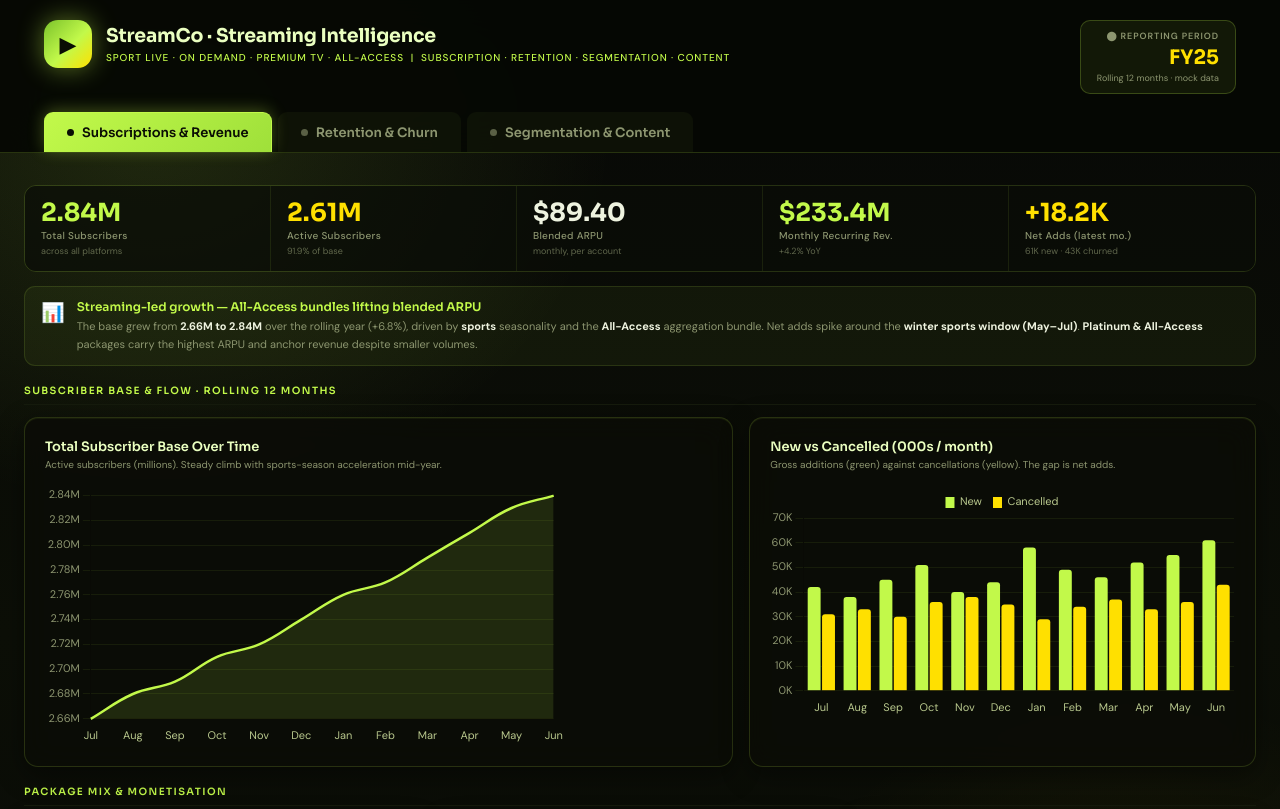
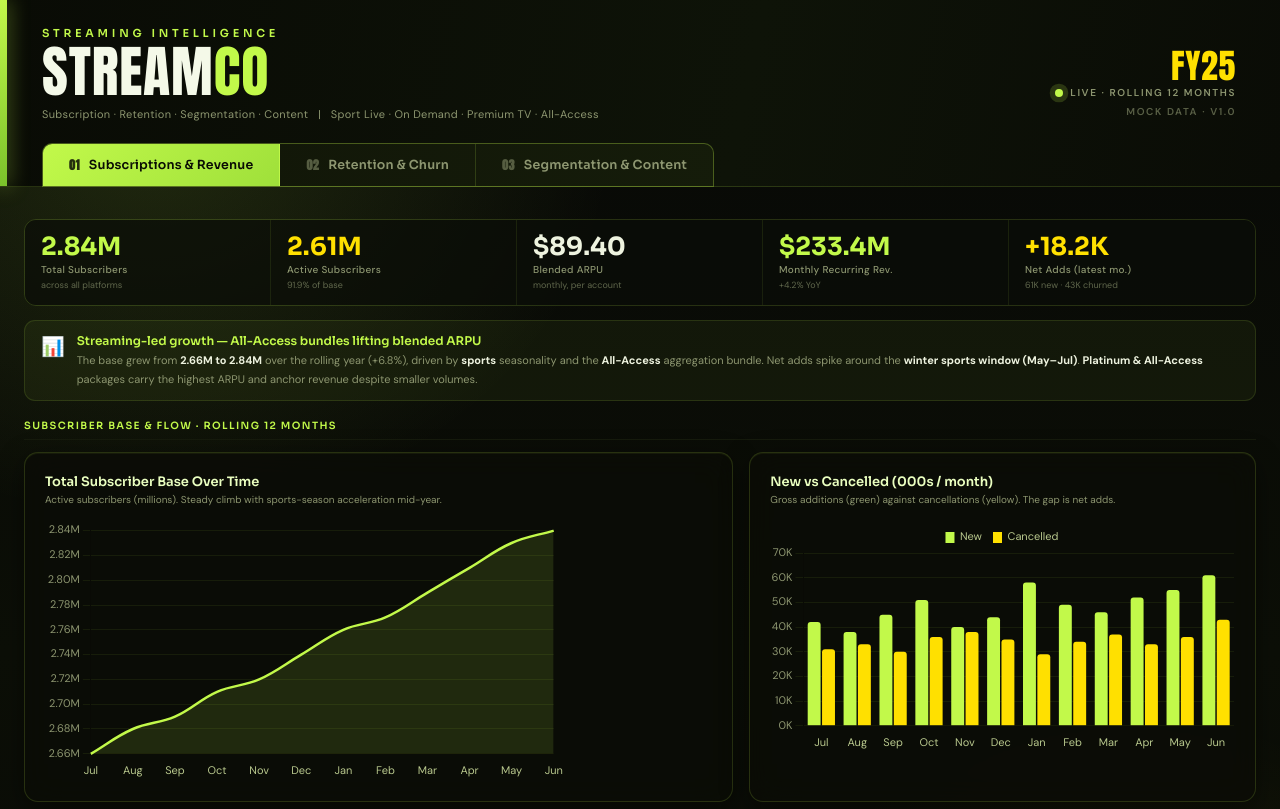
Before and after one commit to madelivniekerk/Tableau-Reports, a plain HTML site: page streaming_intelligence/streamco_dashboard.html in a window 1280 px wide. Shown: the top 809 px of the page. Drawn offline with nearby package versions, Linux system fonts and the light colour scheme.

Commit message:
Add content poster art and broadcast-band masthead to StreamCo dashboard
- Generated genre-keyed "poster" cover art (no external assets): thumbnails
  in the Top Content table plus a new Trending Now hero strip on Tab 3.
- Replace the templated header with a broadcast-band masthead: lime accent
  stripe, condensed Anton wordmark, live indicator, segmented-control tabs.

Co-Authored-By: Claude Sonnet 4.6 <noreply@anthropic.com>

```diff
--- a/streaming_intelligence/streamco_dashboard.html
+++ b/streaming_intelligence/streamco_dashboard.html
@@ -4,7 +4,7 @@
 <meta charset="UTF-8">
 <meta name="viewport" content="width=device-width,initial-scale=1.0">
 <title>StreamCo · Streaming Intelligence</title>
-<link href="https://fonts.googleapis.com/css2?family=Sora:wght@500;600;700&family=DM+Sans:wght@400;500;600;700&display=swap" rel="stylesheet">
+<link href="https://fonts.googleapis.com/css2?family=Anton&family=Sora:wght@500;600;700&family=DM+Sans:wght@400;500;600;700&display=swap" rel="stylesheet">
 <script src="https://cdn.jsdelivr.net/npm/chart.js@4.4.0/dist/chart.umd.min.js"></script>
 <style>
 *{box-sizing:border-box;margin:0;padding:0;}
@@ -24,35 +24,38 @@ body{min-height:100vh;color:var(--text);font-family:'DM Sans',system-ui,sans-ser
     linear-gradient(180deg,#070806 0%,#0c0f07 50%,#070806 100%);
   overflow-x:hidden;}
 
-/* Header */
-.header{background:rgba(6,8,4,0.94);backdrop-filter:blur(20px);
-  border-bottom:1px solid rgba(194,249,74,0.18);padding:20px 44px 0;position:relative;z-index:2;}
-.header-top{display:flex;align-items:flex-start;justify-content:space-between;gap:20px;padding-bottom:18px;}
-.logo-group{display:flex;align-items:center;gap:14px;}
-.logo-icon{width:48px;height:48px;border-radius:14px;
-  background:linear-gradient(135deg,#7BC22B,#C2F94A 55%,#FFE000);
-  display:flex;align-items:center;justify-content:center;font-size:22px;color:#0a0d04;
-  box-shadow:0 0 26px rgba(194,249,74,0.45);}
-.logo-title{font-family:'Sora',sans-serif;font-size:19px;font-weight:700;color:#eaffc0;letter-spacing:-0.01em;}
-.logo-sub{font-size:10px;color:var(--green);margin-top:3px;letter-spacing:0.09em;font-weight:500;text-transform:uppercase;}
-.as-at{text-align:right;background:rgba(194,249,74,0.07);
-  border:1px solid rgba(194,249,74,0.22);border-radius:10px;padding:9px 16px;}
-.as-at-label{font-size:9px;color:var(--muted);font-weight:600;letter-spacing:0.10em;margin-bottom:3px;}
-.as-at-val{font-family:'Sora',sans-serif;font-size:20px;font-weight:700;color:var(--yellow);}
-.as-at-sub{font-size:9px;color:var(--muted);margin-top:2px;}
+/* Broadcast masthead */
+.masthead{position:relative;z-index:2;padding:26px 44px 0 42px;
+  background:linear-gradient(102deg,#090b05 0%,#0e1308 58%,#0a0c06 100%);
+  border-bottom:1px solid rgba(194,249,74,0.16);}
+.masthead::before{content:'';position:absolute;left:0;top:0;bottom:0;width:7px;
+  background:linear-gradient(180deg,var(--green),var(--green3));box-shadow:0 0 20px rgba(194,249,74,0.55);}
+.mast-top{display:flex;align-items:flex-end;justify-content:space-between;gap:28px;}
+.eyebrow{font-family:'Sora',sans-serif;font-size:11px;font-weight:600;letter-spacing:0.34em;
+  text-transform:uppercase;color:var(--green);margin-bottom:6px;}
+.wordmark{font-family:'Anton',sans-serif;font-size:56px;line-height:0.9;letter-spacing:0.015em;
+  text-transform:uppercase;color:#f4f9e8;}
+.wordmark em{font-style:normal;color:var(--green);}
+.mast-sub{font-size:11px;color:var(--muted);margin-top:11px;letter-spacing:0.03em;}
+.mast-right{display:flex;flex-direction:column;align-items:flex-end;gap:6px;padding-bottom:3px;}
+.period{font-family:'Anton',sans-serif;font-size:34px;line-height:0.85;color:var(--yellow);letter-spacing:0.02em;}
+.live{display:inline-flex;align-items:center;gap:7px;font-size:10px;font-weight:600;
+  letter-spacing:0.16em;text-transform:uppercase;color:var(--muted);}
+.live .dot{width:8px;height:8px;border-radius:50%;background:var(--green);
+  box-shadow:0 0 0 0 rgba(194,249,74,0.6);animation:pulse 2.2s infinite;}
+@keyframes pulse{0%{box-shadow:0 0 0 0 rgba(194,249,74,0.5);}70%{box-shadow:0 0 0 8px rgba(194,249,74,0);}100%{box-shadow:0 0 0 0 rgba(194,249,74,0);}}
 
-/* Tab nav */
-.tabnav{display:flex;gap:6px;align-items:flex-end;}
-.tabbtn{font-family:'Sora',sans-serif;font-size:13px;font-weight:600;color:var(--muted);
-  padding:11px 22px;cursor:pointer;border:1px solid transparent;border-bottom:none;
-  border-radius:9px 9px 0 0;background:rgba(194,249,74,0.04);transition:all .15s;display:flex;align-items:center;gap:8px;}
-.tabbtn .dot{width:7px;height:7px;border-radius:50%;background:currentColor;opacity:.6;}
-.tabbtn:hover{color:var(--text);background:rgba(194,249,74,0.09);}
-.tabbtn.active{color:#0a0d04;background:linear-gradient(135deg,var(--green),var(--green2));
-  border-color:var(--green);box-shadow:0 -2px 16px rgba(194,249,74,0.30);}
-.tabbtn.active .dot{background:#0a0d04;opacity:1;}
-.tabbtn.t2.active{background:linear-gradient(135deg,var(--yellow),var(--yellow2));border-color:var(--yellow);
-  box-shadow:0 -2px 16px rgba(255,224,0,0.28);}
+/* Segmented-control tabs */
+.tabnav{display:inline-flex;margin:22px 0 -1px;border:1px solid rgba(194,249,74,0.30);
+  border-radius:10px 10px 0 0;overflow:hidden;background:rgba(194,249,74,0.04);}
+.tabbtn{font-family:'Sora',sans-serif;font-size:12.5px;font-weight:600;color:var(--muted);
+  padding:12px 26px;cursor:pointer;border-right:1px solid rgba(194,249,74,0.16);
+  transition:all .15s;display:flex;align-items:center;gap:9px;letter-spacing:0.015em;}
+.tabbtn:last-child{border-right:none;}
+.tabbtn .seg-n{font-family:'Anton',sans-serif;font-size:12px;opacity:0.55;letter-spacing:0.04em;}
+.tabbtn:hover{color:var(--text);background:rgba(194,249,74,0.10);}
+.tabbtn.active{color:#0a0d04;background:linear-gradient(135deg,var(--green),var(--green2));}
+.tabbtn.active .seg-n{opacity:0.85;}
 
 /* KPI row */
 .kpi-row{display:grid;grid-template-columns:repeat(5,1fr);gap:0;
@@ -107,6 +110,28 @@ body{min-height:100vh;color:var(--text);font-family:'DM Sans',system-ui,sans-ser
 .bar-cell .b{height:7px;border-radius:4px;background:linear-gradient(90deg,var(--green3),var(--green));}
 .num{font-family:'Sora',sans-serif;font-weight:600;}
 
+/* Generated content "poster" art */
+.poster{position:relative;border-radius:7px;overflow:hidden;flex-shrink:0;
+  display:flex;align-items:center;justify-content:center;
+  box-shadow:0 4px 12px rgba(0,0,0,0.45);border:1px solid rgba(255,255,255,0.08);}
+.poster::after{content:'';position:absolute;inset:0;
+  background:radial-gradient(ellipse 80% 60% at 30% 20%,rgba(255,255,255,0.18),transparent 60%);}
+.poster .glyph{position:relative;z-index:1;filter:drop-shadow(0 2px 5px rgba(0,0,0,0.45));opacity:0.95;}
+.poster .pttl{position:absolute;left:0;right:0;bottom:0;z-index:2;padding:14px 8px 7px;
+  font-family:'Sora',sans-serif;font-size:10px;font-weight:700;color:#fff;line-height:1.18;
+  background:linear-gradient(to top,rgba(0,0,0,0.78),transparent);text-shadow:0 1px 3px rgba(0,0,0,0.7);}
+.poster .badge{position:absolute;top:6px;left:6px;z-index:2;font-size:8px;font-weight:700;
+  letter-spacing:0.04em;padding:2px 6px;border-radius:6px;background:rgba(0,0,0,0.42);color:#fff;}
+.poster.thumb{width:42px;height:58px;}
+.poster.hero{width:128px;height:182px;}
+
+/* Trending strip */
+.trending{display:flex;gap:14px;overflow-x:auto;padding:6px 2px 12px;}
+.trending::-webkit-scrollbar{height:7px;}
+.trending::-webkit-scrollbar-thumb{background:rgba(194,249,74,0.25);border-radius:4px;}
+.trend-item{display:flex;flex-direction:column;gap:7px;width:128px;flex-shrink:0;}
+.trend-meta{font-size:10px;color:var(--muted);line-height:1.3;}
+
 /* Cohort heatmap */
 .heat{width:100%;border-collapse:separate;border-spacing:4px;font-size:11px;}
 .heat th{font-size:10px;color:var(--muted);font-weight:600;padding:4px;text-align:center;}
@@ -124,27 +149,25 @@ body{min-height:100vh;color:var(--text);font-family:'DM Sans',system-ui,sans-ser
 </head>
 <body>
 
-<div class="header">
-  <div class="header-top">
-    <div class="logo-group">
-      <div class="logo-icon">&#9654;</div>
-      <div>
-        <div class="logo-title">StreamCo &middot; Streaming Intelligence</div>
-        <div class="logo-sub">Sport Live &middot; On Demand &middot; Premium TV &middot; All-Access &nbsp;|&nbsp; Subscription &middot; Retention &middot; Segmentation &middot; Content</div>
-      </div>
+<header class="masthead">
+  <div class="mast-top">
+    <div class="mast-brand">
+      <div class="eyebrow">Streaming Intelligence</div>
+      <div class="wordmark">Stream<em>Co</em></div>
+      <div class="mast-sub">Subscription &middot; Retention &middot; Segmentation &middot; Content &nbsp;&nbsp;|&nbsp;&nbsp; Sport Live &middot; On Demand &middot; Premium TV &middot; All-Access</div>
     </div>
-    <div class="as-at">
-      <div class="as-at-label">&#11044; REPORTING PERIOD</div>
-      <div class="as-at-val">FY25</div>
-      <div class="as-at-sub">Rolling 12 months &middot; mock data</div>
+    <div class="mast-right">
+      <div class="period">FY25</div>
+      <div class="live"><span class="dot"></span>Live &middot; rolling 12 months</div>
+      <div class="live" style="opacity:.6;">Mock data &middot; v1.0</div>
     </div>
   </div>
-  <div class="tabnav">
-    <div class="tabbtn active" data-tab="subs"><span class="dot"></span>Subscriptions &amp; Revenue</div>
-    <div class="tabbtn t2" data-tab="churn"><span class="dot"></span>Retention &amp; Churn</div>
-    <div class="tabbtn" data-tab="seg"><span class="dot"></span>Segmentation &amp; Content</div>
-  </div>
-</div>
+  <nav class="tabnav">
+    <div class="tabbtn active" data-tab="subs"><span class="seg-n">01</span>Subscriptions &amp; Revenue</div>
+    <div class="tabbtn" data-tab="churn"><span class="seg-n">02</span>Retention &amp; Churn</div>
+    <div class="tabbtn" data-tab="seg"><span class="seg-n">03</span>Segmentation &amp; Content</div>
+  </nav>
+</header>
 
 <div class="page">
 
@@ -280,9 +303,16 @@ body{min-height:100vh;color:var(--text);font-family:'DM Sans',system-ui,sans-ser
       <div class="story-text">
         <strong>Sports Diehards (24%)</strong> and <strong>Family Streamers (21%)</strong> are the two largest segments, but
         <strong>Premium Loyalists</strong> deliver the highest ARPU ($138) and tenure. <strong>Sport leads weekly viewing hours</strong>,
-        while <strong>drama titles</strong> (The Penguin, House of the Dragon) post the highest completion rates &mdash; the stickiest content for retention.
+        while <strong>drama titles</strong> (The Outsider, Dynasty of Dragons) post the highest completion rates &mdash; the stickiest content for retention.
       </div>
     </div>
+  </div>
+
+  <div class="sec">Trending Now</div>
+  <div class="card mb">
+    <div class="card-title">Most-Watched Titles This Week</div>
+    <div class="card-sub">Generated cover art &middot; ranked by total account-hours streamed in the last 7 days.</div>
+    <div class="trending" id="trendingStrip"></div>
   </div>
 
   <div class="sec">Customer Segments</div>
@@ -468,6 +498,24 @@ function initSeg(){
     options:{cutout:'58%',plugins:{legend:{position:'bottom',labels:{color:LBL,font:{size:10}}},
       tooltip:{callbacks:{label:c=>c.label+': '+c.parsed+'% of viewing'}}}}});
 
+  // Genre-keyed generated cover art — no external assets, no copyright risk
+  const GENRE={
+    Sport:{a:'#16380c',b:'#7BC22B',ic:'\u{1F3C9}'},
+    Drama:{a:'#3a1130',b:'#FF7AC8',ic:'\u{1F3AD}'},
+    Movie:{a:'#3a2c07',b:'#FFC800',ic:'\u{1F3AC}'},
+    Reality:{a:'#0b3330',b:'#6BE3D2',ic:'\u{1F3A4}'},
+    Lifestyle:{a:'#27310f',b:'#C9D6A0',ic:'\u{1F3E1}'},
+    Documentary:{a:'#241d36',b:'#B98AE0',ic:'\u{1F30D}'},
+    News:{a:'#222018',b:'#cfcfcf',ic:'\u{1F4F0}'},
+    Kids:{a:'#3a2406',b:'#FFB300',ic:'\u{1F9F8}'}};
+  const ghash=s=>{let h=0;for(let i=0;i<s.length;i++)h=(h*31+s.charCodeAt(i))>>>0;return h;};
+  function poster(title,genre,kind){
+    const g=GENRE[genre]||GENRE.Movie, ang=118+(ghash(title)%84), gl=kind==='hero'?44:22;
+    const ov=kind==='hero'?`<div class="badge">${genre}</div><div class="pttl">${title}</div>`:'';
+    return `<div class="poster ${kind}" title="${title}" style="background:linear-gradient(${ang}deg,${g.a},${g.b})">`+
+           `<span class="glyph" style="font-size:${gl}px">${g.ic}</span>${ov}</div>`;
+  }
+
   const content=[
     ['Origin Decider 2025','Sport','sport','Sport Live',8.4,96],
     ['National Grand Final','Sport','sport','Sport Live',7.2,94],
@@ -480,11 +528,16 @@ function initSeg(){
   const max=Math.max(...content.map(r=>r[4]));
   document.getElementById('contentBody').innerHTML=content.map((r,i)=>
     `<tr><td class="num" style="color:var(--green)">${i+1}</td>`+
-    `<td><strong>${r[0]}</strong></td>`+
+    `<td><div style="display:flex;align-items:center;gap:11px;">${poster(r[0],r[1],'thumb')}<strong>${r[0]}</strong></div></td>`+
     `<td style="color:var(--muted)">${r[1]}</td>`+
     `<td><span class="tag ${r[2]}">${r[3]}</span></td>`+
     `<td><div class="bar-cell"><div class="b" style="width:${Math.round(r[4]/max*90)}px"></div><span class="num">${r[4].toFixed(1)}M</span></div></td>`+
     `<td class="num" style="color:${r[5]>=90?'var(--green)':r[5]>=80?'var(--yellow)':'var(--muted)'}">${r[5]}%</td></tr>`
+  ).join('');
+
+  document.getElementById('trendingStrip').innerHTML=content.slice(0,8).map(r=>
+    `<div class="trend-item">${poster(r[0],r[1],'hero')}`+
+    `<div class="trend-meta"><span class="num" style="color:var(--green)">${r[4].toFixed(1)}M hrs</span> &middot; ${r[3]}</div></div>`
   ).join('');
 }
 
```
